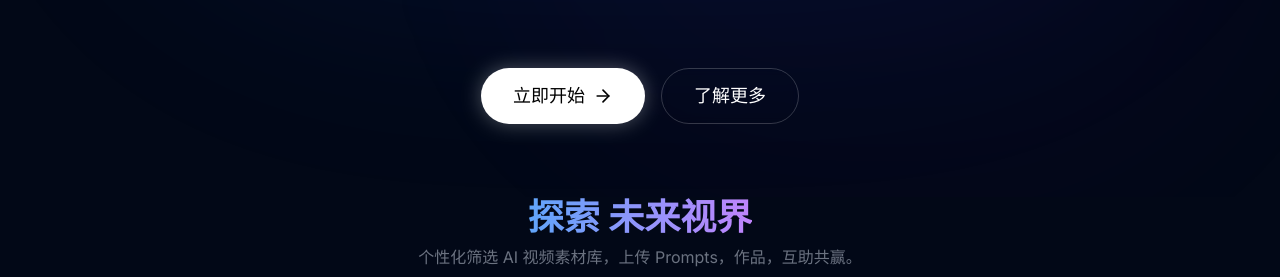
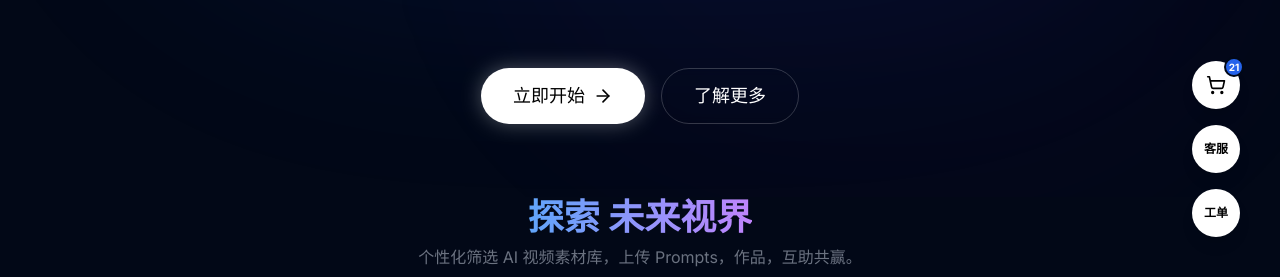
Before and after one commit to qq1304662219-hub/my-awesome-site, a Next.js app: page / in a window 1280 px wide. Shown: the part 523-800 px from the top of the page. Built offline with nearby package versions, Linux system fonts and the light colour scheme; no server answers; the database is empty.

Commit message:
feat: add load more button and floating action buttons

```diff
--- a/package.json
+++ b/package.json
@@ -19,6 +19,7 @@
     "@radix-ui/react-separator": "^1.1.8",
     "@radix-ui/react-slot": "^1.2.4",
     "@radix-ui/react-tabs": "^1.1.13",
+    "@radix-ui/react-tooltip": "^1.2.8",
     "@supabase/supabase-js": "latest",
     "@types/lodash": "^4.17.21",
     "class-variance-authority": "^0.7.0",
--- a/src/app/page.tsx
+++ b/src/app/page.tsx
@@ -8,6 +8,7 @@ import { LandingHero } from "@/components/landing/LandingHero"
 import { VideoGrid } from "@/components/landing/VideoGrid"
 import { SearchFilter } from "@/components/landing/SearchFilter"
 import { SidebarFilters } from "@/components/landing/SidebarFilters"
+import { FloatingActions } from "@/components/shared/FloatingActions"
 import { motion, AnimatePresence } from "framer-motion"
 
 export default function Home() {
@@ -50,6 +51,7 @@ export default function Home() {
 
       <div className="relative z-10 bg-[#020817] pb-20" id="explore-content">
         <SearchFilter onOpenFilters={() => setIsFiltersOpen(!isFiltersOpen)} />
+        <FloatingActions />
         <div className="container mx-auto px-4 py-8">
             <div className="flex gap-8 items-start">
                 {/* Sidebar with Animation */}
--- a/src/components/landing/VideoGrid.tsx
+++ b/src/components/landing/VideoGrid.tsx
@@ -2,8 +2,9 @@
 
 import { useState, useEffect, useCallback } from "react";
 import { useSearchParams } from "next/navigation";
-import { Play, Heart, Download, Flame, Clock, ThumbsUp } from "lucide-react";
+import { Play, Heart, Download, Flame, Clock, ThumbsUp, Loader2 } from "lucide-react";
 import { Badge } from "@/components/ui/badge";
+import { Button } from "@/components/ui/button";
 import { supabase } from "@/lib/supabase";
 import Link from "next/link";
 import { motion } from "framer-motion";
@@ -22,10 +23,18 @@ export function VideoGrid() {
   const [latestVideos, setLatestVideos] = useState<Video[]>([]);
   const [hotVideos, setHotVideos] = useState<Video[]>([]);
   const [loading, setLoading] = useState(true);
+  const [page, setPage] = useState(0);
+  const [hasMore, setHasMore] = useState(true);
+  const [loadingMore, setLoadingMore] = useState(false);
   const { ref, inView } = useInView();
 
-  const fetchVideos = useCallback(async () => {
-    setLoading(true);
+  const fetchVideos = useCallback(async (pageToFetch: number = 0) => {
+    if (pageToFetch === 0) {
+      setLoading(true);
+    } else {
+      setLoadingMore(true);
+    }
+
     try {
       // Fetch Latest Videos
       let latestQuery = supabase
@@ -38,7 +47,7 @@ export function VideoGrid() {
             )
           `)
           .order('created_at', { ascending: false })
-          .limit(12);
+          .range(pageToFetch * 12, (pageToFetch + 1) * 12 - 1);
 
       if (query) {
           latestQuery = latestQuery.ilike('title', `%${query}%`);
@@ -51,9 +60,19 @@ export function VideoGrid() {
       const { data: latestData, error: latestError } = await latestQuery;
       if (latestError) throw latestError;
 
-      // Fetch Hot Videos (simulated by random limit for now as we don't have enough data)
-      // In a real app, this would order by views/likes
-      const { data: hotData, error: hotError } = await supabase
+      const formatVideo = (v: any) => ({
+        ...v,
+        author: v.profiles?.full_name || `用户 ${v.user_id?.slice(0, 6)}`,
+        user_avatar: v.profiles?.avatar_url
+      });
+
+      const formattedVideos = (latestData || []).map(formatVideo);
+
+      if (pageToFetch === 0) {
+        setLatestVideos(formattedVideos);
+
+        // Fetch Hot Videos only on initial load
+        const { data: hotData, error: hotError } = await supabase
           .from('videos')
           .select(`
             *,
@@ -64,27 +83,37 @@ export function VideoGrid() {
           `)
           .limit(8);
 
-      if (hotError) throw hotError;
+        if (!hotError) {
+          setHotVideos((hotData || []).map(formatVideo));
+        }
+      } else {
+        setLatestVideos(prev => [...prev, ...formattedVideos]);
+      }
 
-      const formatVideo = (v: any) => ({
-        ...v,
-        author: v.profiles?.full_name || `用户 ${v.user_id?.slice(0, 6)}`,
-        user_avatar: v.profiles?.avatar_url
-      });
+      if (formattedVideos.length < 12) {
+        setHasMore(false);
+      } else {
+        setHasMore(true);
+      }
 
-      setLatestVideos((latestData || []).map(formatVideo));
-      setHotVideos((hotData || []).map(formatVideo));
+      setPage(pageToFetch);
 
     } catch (error) {
       handleError(error, "获取视频列表失败");
     } finally {
       setLoading(false);
+      setLoadingMore(false);
     }
   }, [query, category, handleError]);
 
   useEffect(() => {
-    fetchVideos();
+    setHasMore(true);
+    fetchVideos(0);
   }, [fetchVideos]);
+
+  const handleLoadMore = () => {
+    fetchVideos(page + 1);
+  };
 
   const VideoSkeleton = () => (
     <div className="space-y-3">
@@ -130,6 +159,27 @@ export function VideoGrid() {
               <p>暂无相关视频</p>
             </div>
         )}
+
+        {/* Load More Button */}
+        {!loading && latestVideos.length > 0 && hasMore && (
+           <div className="mt-12 flex justify-center">
+             <Button
+                variant="outline"
+                className="rounded-full px-12 py-6 text-base border-white/10 hover:bg-white/10 hover:text-white bg-white/5 transition-all hover:scale-105"
+                onClick={handleLoadMore}
+                disabled={loadingMore}
+             >
+                {loadingMore ? (
+                    <>
+                        <Loader2 className="mr-2 h-4 w-4 animate-spin" />
+                        加载中...
+                    </>
+                ) : (
+                    "查看更多"
+                )}
+             </Button>
+           </div>
+        )}
       </motion.div>
 
       {/* Hot Videos Section */}
--- /dev/null
+++ b/src/components/shared/FloatingActions.tsx
@@ -0,0 +1,66 @@
+"use client";
+
+import { ShoppingCart } from "lucide-react";
+import { Button } from "@/components/ui/button";
+import {
+  Tooltip,
+  TooltipContent,
+  TooltipProvider,
+  TooltipTrigger,
+} from "@/components/ui/tooltip";
+
+export function FloatingActions() {
+  return (
+    <div className="fixed bottom-10 right-10 flex flex-col gap-4 z-50">
+      <TooltipProvider delayDuration={0}>
+        {/* Cart Button */}
+        <Tooltip>
+          <TooltipTrigger asChild>
+            <Button
+              size="icon"
+              className="h-12 w-12 rounded-full bg-white text-black hover:bg-gray-200 shadow-lg relative"
+            >
+              <ShoppingCart className="h-5 w-5" />
+              <span className="absolute -top-1 -right-1 flex h-5 w-5 items-center justify-center rounded-full bg-blue-600 text-[10px] font-bold text-white border-2 border-[#020817]">
+                21
+              </span>
+            </Button>
+          </TooltipTrigger>
+          <TooltipContent side="left" className="bg-black border-white/10 text-white">
+            <p>购物车</p>
+          </TooltipContent>
+        </Tooltip>
+
+        {/* Service Button */}
+        <Tooltip>
+          <TooltipTrigger asChild>
+            <Button
+              size="icon"
+              className="h-12 w-12 rounded-full bg-white text-black hover:bg-gray-200 shadow-lg flex flex-col items-center justify-center"
+            >
+               <span className="text-xs font-bold">客服</span>
+            </Button>
+          </TooltipTrigger>
+          <TooltipContent side="left" className="bg-black border-white/10 text-white">
+            <p>联系客服</p>
+          </TooltipContent>
+        </Tooltip>
+
+        {/* Ticket Button */}
+        <Tooltip>
+          <TooltipTrigger asChild>
+            <Button
+              size="icon"
+              className="h-12 w-12 rounded-full bg-white text-black hover:bg-gray-200 shadow-lg flex flex-col items-center justify-center"
+            >
+               <span className="text-xs font-bold">工单</span>
+            </Button>
+          </TooltipTrigger>
+          <TooltipContent side="left" className="bg-black border-white/10 text-white">
+            <p>提交工单</p>
+          </TooltipContent>
+        </Tooltip>
+      </TooltipProvider>
+    </div>
+  );
+}
--- /dev/null
+++ b/src/components/ui/tooltip.tsx
@@ -0,0 +1,30 @@
+"use client"
+
+import * as React from "react"
+import * as TooltipPrimitive from "@radix-ui/react-tooltip"
+
+import { cn } from "@/lib/utils"
+
+const TooltipProvider = TooltipPrimitive.Provider
+
+const Tooltip = TooltipPrimitive.Root
+
+const TooltipTrigger = TooltipPrimitive.Trigger
+
+const TooltipContent = React.forwardRef<
+  React.ElementRef<typeof TooltipPrimitive.Content>,
+  React.ComponentPropsWithoutRef<typeof TooltipPrimitive.Content>
+>(({ className, sideOffset = 4, ...props }, ref) => (
+  <TooltipPrimitive.Content
+    ref={ref}
+    sideOffset={sideOffset}
+    className={cn(
+      "z-50 overflow-hidden rounded-md border bg-popover px-3 py-1.5 text-sm text-popover-foreground shadow-md animate-in fade-in-0 zoom-in-95 data-[state=closed]:animate-out data-[state=closed]:fade-out-0 data-[state=closed]:zoom-out-95 data-[side=bottom]:slide-in-from-top-2 data-[side=left]:slide-in-from-right-2 data-[side=right]:slide-in-from-left-2 data-[side=top]:slide-in-from-bottom-2",
+      className
+    )}
+    {...props}
+  />
+))
+TooltipContent.displayName = TooltipPrimitive.Content.displayName
+
+export { Tooltip, TooltipTrigger, TooltipContent, TooltipProvider }
```
Also changed, not shown: 1 other file (tests, documents, lock files or other folders).
